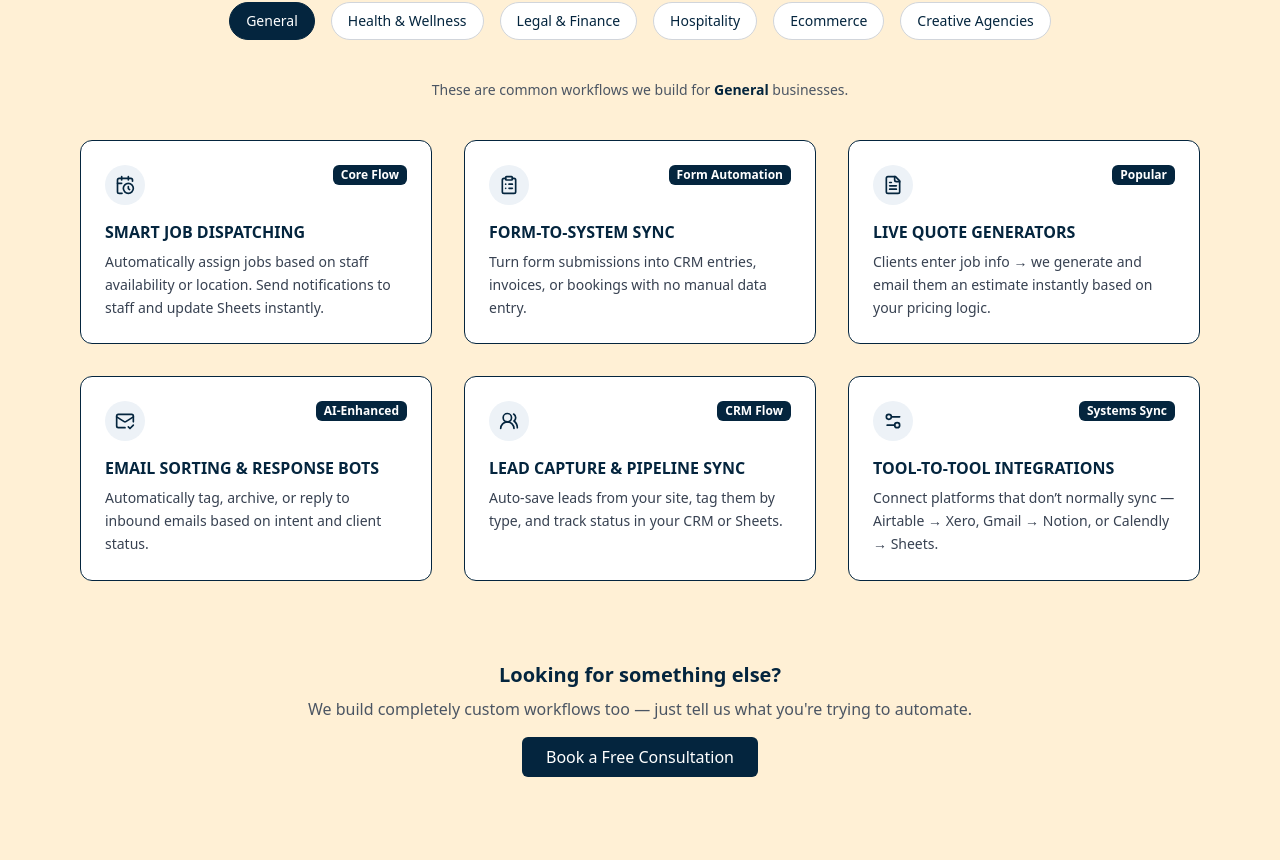
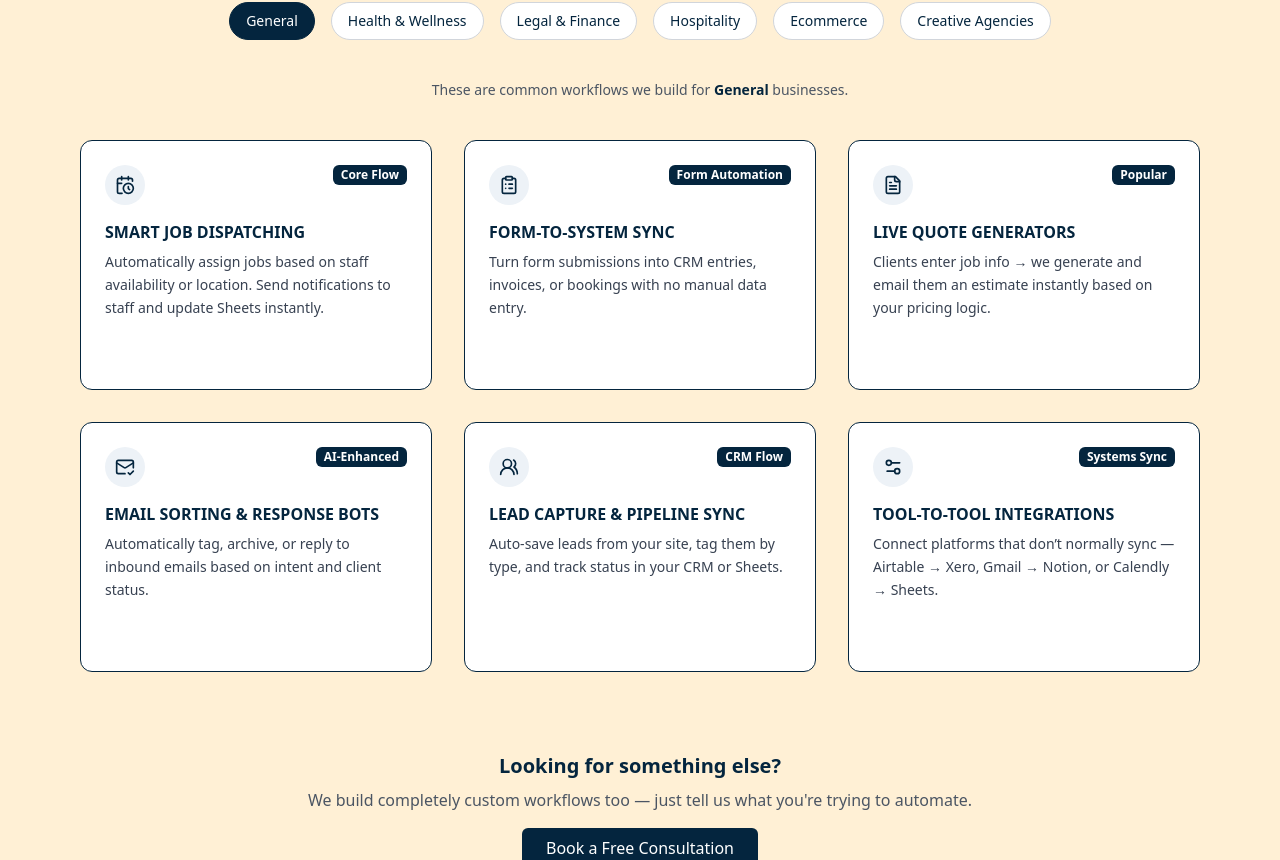
Before and after one commit to trimdex445/axon-automate, a Next.js app: page /solutions in a window 1280 px wide. Shown: the part 343-1203 px from the top of the page. Built offline with nearby package versions, Linux system fonts and the light colour scheme.

Commit message:
Refined Solutions page: hover rise effect, animated tab fade, consistent layout polish

```diff
--- a/pages/solutions.tsx
+++ b/pages/solutions.tsx
@@ -16,7 +16,7 @@ import {
 } from 'lucide-react';
 import { useState, Fragment } from 'react';
 import { Dialog, Transition } from '@headlessui/react';
-import { motion } from 'framer-motion';
+import { AnimatePresence, motion } from 'framer-motion';
 
 const industryTabs = ['General', 'Health & Wellness', 'Legal & Finance', 'Hospitality', 'Ecommerce', 'Creative Agencies'];
 
@@ -112,7 +112,15 @@ export default function SolutionsPage() {
             These are common workflows we build for <span className="font-semibold text-[#04253e]">{selectedIndustry}</span> businesses.
           </p>
 
-          <div className="grid grid-cols-1 sm:grid-cols-2 md:grid-cols-3 gap-8 text-left">
+          <AnimatePresence mode="wait">
+            <motion.div
+              key={selectedIndustry}
+              initial={{ opacity: 0 }}
+              animate={{ opacity: 1 }}
+              exit={{ opacity: 0 }}
+              transition={{ duration: 0.3 }}
+              className="grid grid-cols-1 sm:grid-cols-2 md:grid-cols-3 gap-8 text-left"
+            >
               {solutions.map(({ icon: Icon, title, description, tag }, idx) => (
                 <motion.div
                   key={idx}
@@ -121,7 +129,7 @@ export default function SolutionsPage() {
                   transition={{ duration: 0.4, delay: idx * 0.05 }}
                   viewport={{ once: true }}
                   onClick={() => setSelectedCard({ title, description })}
-                className={`relative bg-white cursor-pointer p-6 rounded-xl border ${borderColors[selectedIndustry]} hover:shadow-2xl hover:-translate-y-1 transition-transform duration-200`}
+                  className={`relative bg-white cursor-pointer p-6 min-h-[250px] rounded-xl border ${borderColors[selectedIndustry]} hover:shadow-2xl hover:-translate-y-1 hover:scale-105 transition duration-300 ease-in-out`}
                 >
                   <div className="flex items-start justify-between mb-4">
                     <div className="bg-[#edf2f7] text-[#04253e] w-10 h-10 flex items-center justify-center rounded-full">
@@ -137,7 +145,8 @@ export default function SolutionsPage() {
                   <p className="text-sm text-gray-700 leading-relaxed">{description}</p>
                 </motion.div>
               ))}
-          </div>
+            </motion.div>
+          </AnimatePresence>
 
           <div className="mt-20 text-center">
             <h3 className="text-xl font-semibold text-[#04253e] mb-2">Looking for something else?</h3>
```
Lines whose indentation alone changed are shown as unchanged.
